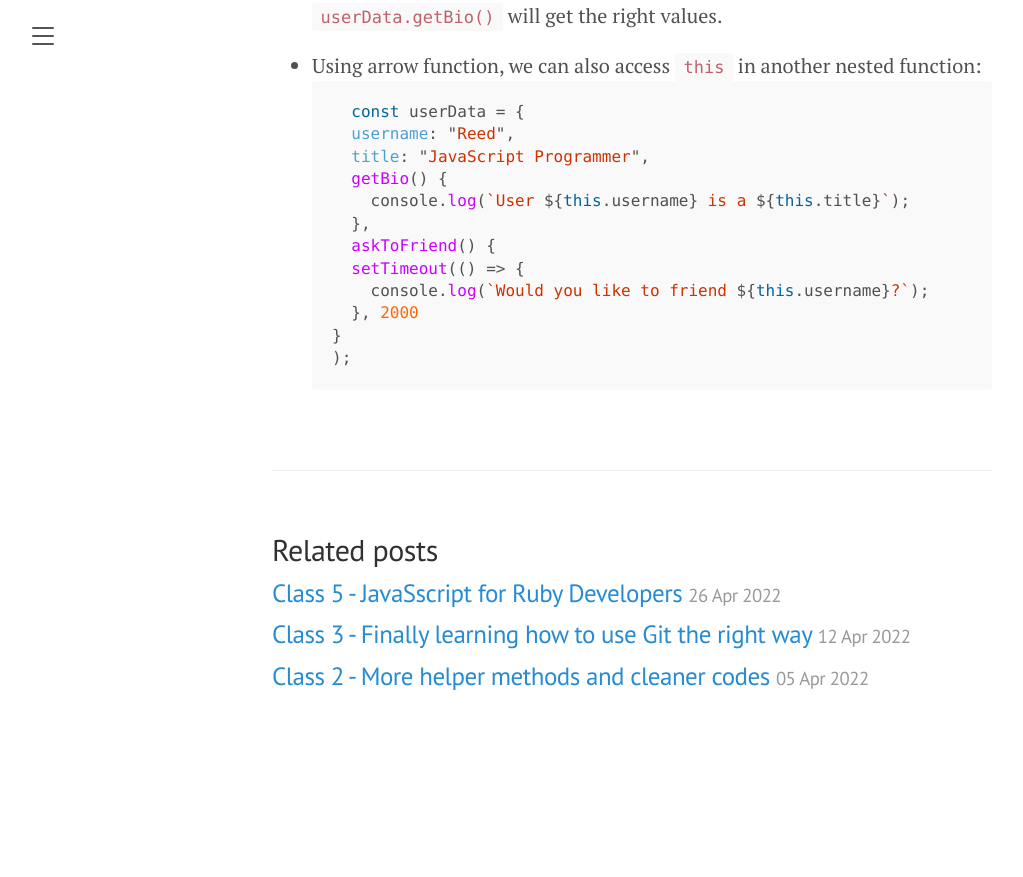
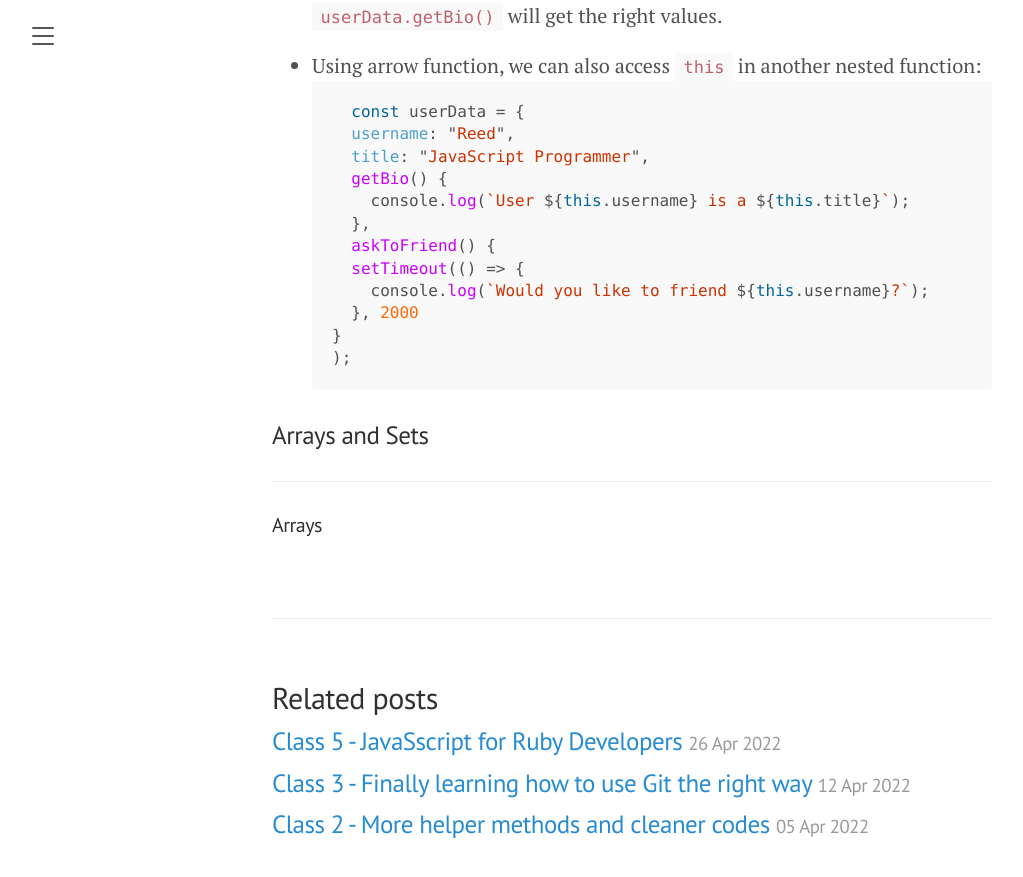
Before and after one commit to thaong91/tn-appdev-spr22, a Jekyll site: the page built from _posts/2022-04-26-learning-javascript.md, in a window 1280 px wide and 900 px high, scrolled down 10979 px. Shown: the top 877 px of the window, without its empty margins (8-1031 px from the left). Built offline with Jekyll 4.4.1, drawn with Linux system fonts in a browser that asks for light colours; before the commit the page ends 11731 px from its top, so only the background shows below that.

Commit message:
Update 2022-04-26-learning-javascript.md

````diff
--- a/_posts/2022-04-26-learning-javascript.md
+++ b/_posts/2022-04-26-learning-javascript.md
@@ -360,3 +360,7 @@ switch (colorMode) {
   }
   );
   ```
+
+### Arrays and Sets
+---
+#### Arrays
````
